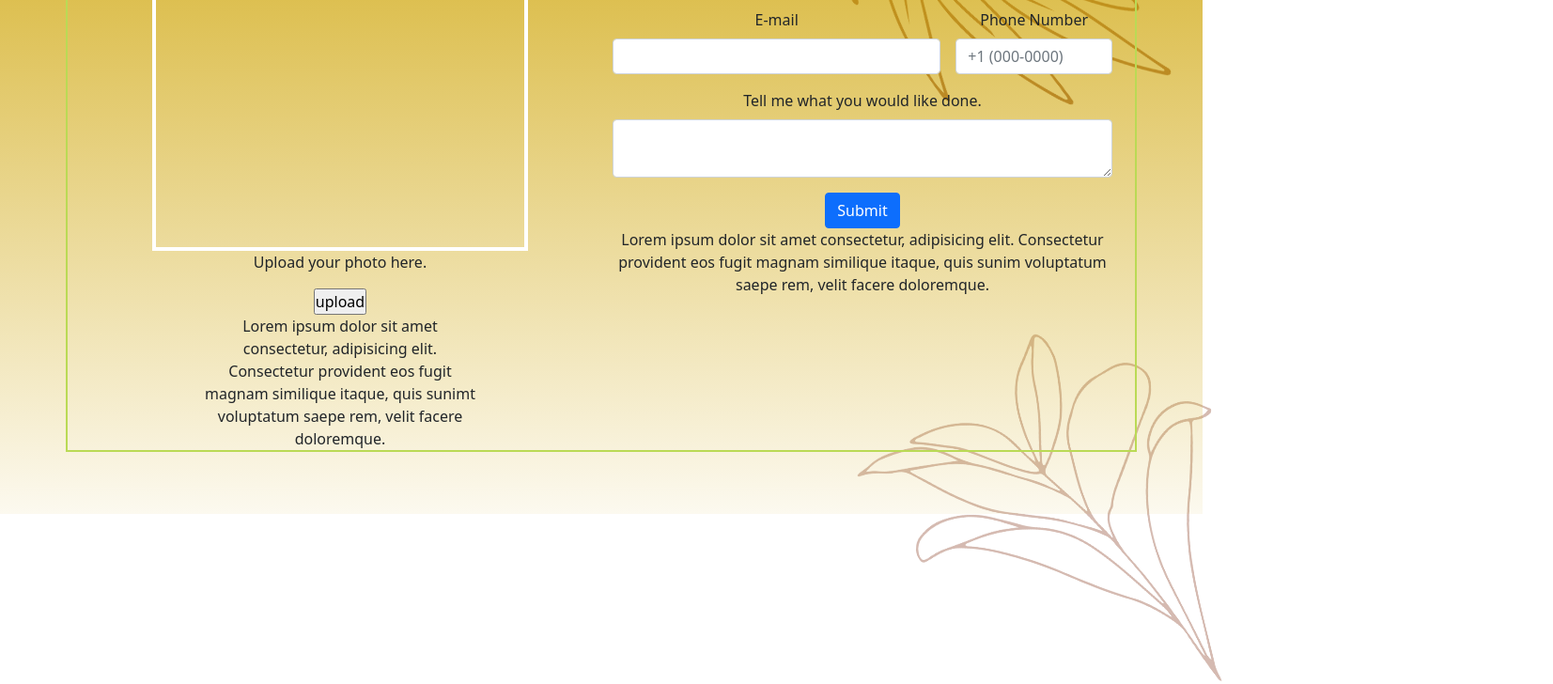
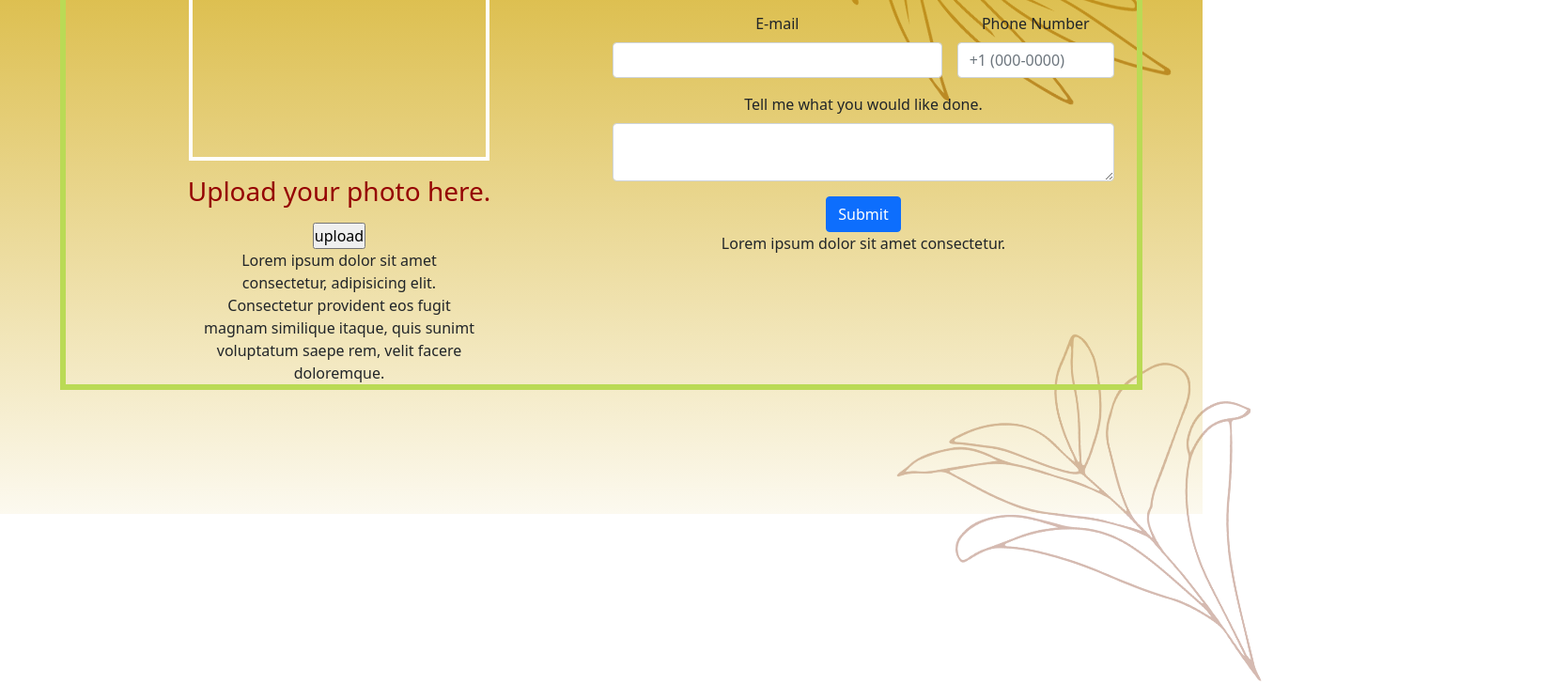
Before and after one commit to webgal-ada/vit, a plain HTML site: page submitInfo.html in a window 1280 px wide. Shown: the part 253-981 px from the top of the page at 94% size, 1653 px wide, since content can reach past the window. Drawn offline with nearby package versions, Linux system fonts and the light colour scheme.

Commit message:
placement of second row

```diff
--- a/style.css
+++ b/style.css
@@ -11,8 +11,7 @@
   background-image: linear-gradient(
     180deg,
     #cfa508 0%,
-    rgba(189, 150, 7, 0) 106.87%
-  );
+    rgba(189, 150, 7, 0) 106.87%);
   background-repeat: no-repeat;
 }
 #overLapLeafLeft {
@@ -42,13 +41,13 @@
   display: flex;
   justify-content: center;
   align-content: center;
-  font-size: 5rem;
+  font-size: 3rem;
   text-align: center;
   color: #fff;
 }
 #main-title h2 {
   color: #fff;
-  font-size: 2rem;
+  font-size: 1.25rem;
 }
 
 #nav-list ul {
@@ -105,12 +104,15 @@ p {
 .md-12{
   display: flex;
   margin: 0 auto;
-  width: 90vw;
-  min-height: 80vh;
-  border: 2px solid #bada55;
+  min-width: 90vw;
+  // min-height: 80vh;
+  border: 6px solid #bada55;
 }
-.container h1{
-  color: #FFF;
+h1, h3 {
+  color: rgb(149, 3, 3);
+}
+mt-5 {
+border: 3px solid red;
 }
 .underphoto {
   width: 300px;
@@ -122,18 +124,15 @@ p {
   flex-direction: column;
   border: 4px solid #ffffff;
   margin: 0 auto;
-  width: 400px;
-  height: 400px;
+  // width: 300px;
+  height: 300px;
 }
-// .container {
-//   width: 600px;
-//   border: 8px dotted red;
-// }
+
 .botanical-leaf {
   position: absolute;
   width: 587.61px;
   height: 676.5px;
-  left: 876.5px;
+  // left: 876.5px;
   top: 478.49px;
   z-index: -3;
   transform: rotate(-37.97deg);
--- a/submitInfo.html
+++ b/submitInfo.html
@@ -18,7 +18,7 @@
   <body>
     <div id="wrapper">
       <header class="banner">
-        <div class="logo">logo</div>
+    `    <div class="logo">logo</div>
         <div>LadysAgenda.com 917.***.*3222</div>
       </header>
 
@@ -26,7 +26,7 @@
         <div class="container mt-5">
           <form>
             <input type="file" class="submittedImage" />
-            <p>Upload your photo here.</p>
+            <p><h3>Upload your photo here.</h3></p>
             <input type="submit" value="upload" />
           </form>
           <p class="underphoto">
@@ -37,6 +37,11 @@
         </div>
 
         <div class="container mt-5">
+                  <img
+            class="botanical-leaf"
+            src="images/Botanical element color-24.png"
+            alt=""
+          />
           <h1>Start your repair today!</h1>
 
           <form class="row g-3">
@@ -67,9 +72,7 @@
               />
             </div>
             <div class="col-md-12">
-              <label for="comments" class="form-label"
-                >Tell me what you would like done.</label
-              >
+              <label for="comments" class="form-label">Tell me what you would like done.</label>
               <textarea
                 class="form-control"
                 id="comments"
@@ -83,20 +86,13 @@
           </form>
 
           <p>
-            Lorem ipsum dolor sit amet consectetur, adipisicing elit.
-            Consectetur provident eos fugit magnam similique itaque, quis sunim
-            voluptatum saepe rem, velit facere doloremque.
+            Lorem ipsum dolor sit amet consectetur.
           </p>
-          <img
-            class="botanical-leaf"
-            src="images/Botanical element color-24.png"
-            alt=""
-          />
+
         </div>
         <img
           id="overLapLeafRight"
-          src="images/Botanical element color-26.png"
-        />
+          src="images/Botanical element color-26.png"/>
       </div>
     </div>
     <script
```
Also changed, not shown: index.html (+2 -3 lines).
